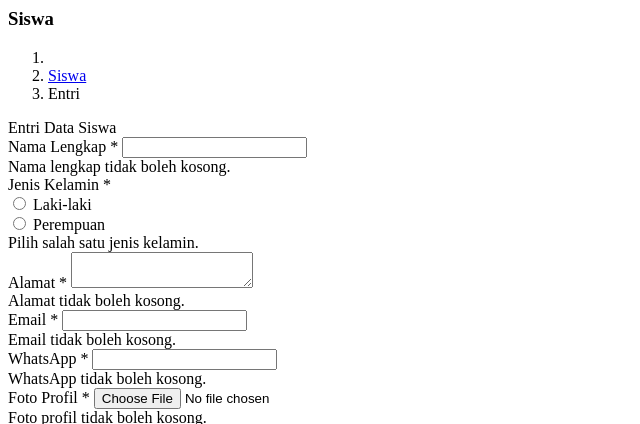
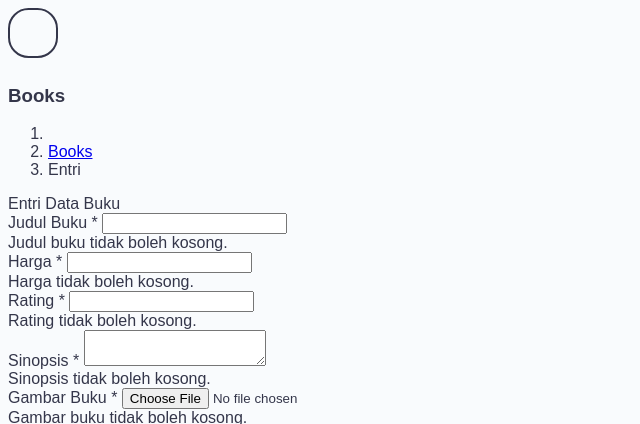
Before and after one commit to BookStore-TI2021B-TIM3/BookStore-Web, a PHP site: page /form_entri.php in a window 1280 px wide. Shown: the top 424 px of the page, without its empty margins (0-640 px from the left). Run offline with PHP 8.4, Linux system fonts and the light colour scheme.

Commit message:
fungsi create done

```diff
--- a/form_entri.php
+++ b/form_entri.php
@@ -2,24 +2,27 @@
     <!-- judul halaman -->
     <div class="flex-grow-1 d-flex align-items-center">
         <i class="fa-regular fa-user icon-title"></i>
-        <h3>Siswa</h3>
+        <h3>Books</h3>
     </div>
     <!-- breadcrumbs -->
     <div class="ms-5 ms-lg-0 pt-lg-2">
         <nav style="--bs-breadcrumb-divider: '>';" aria-label="breadcrumb">
             <ol class="breadcrumb">
-                <li class="breadcrumb-item"><a href="https://pustakakoding.com/" class="text-dark text-decoration-none"><i class="fa-solid fa-house"></i></a></li>
-                <li class="breadcrumb-item"><a href="?halaman=data" class="text-dark text-decoration-none">Siswa</a></li>
+                <li class="breadcrumb-item"><a href="" class="text-dark text-decoration-none"><i class="fa-solid fa-house"></i></a></li>
+                <li class="breadcrumb-item"><a href="?halaman=data" class="text-dark text-decoration-none">Books</a></li>
                 <li class="breadcrumb-item" aria-current="page">Entri</li>
             </ol>
         </nav>
     </div>
 </div>
 
+    <!-- Template CSS -->
+    <link rel="stylesheet" href="assets/css/style.css">
+
 <div class="bg-white rounded-4 shadow-sm p-4 mb-5">
     <!-- judul form -->
     <div class="alert alert-primary rounded-4 mb-5" role="alert">
-        <i class="fa-solid fa-pen-to-square me-2"></i> Entri Data Siswa
+        <i class="fa-solid fa-pen-to-square me-2"></i> Entri Data Buku
     </div>
     <!-- form entri data -->
     <form action="proses_simpan.php" method="post" enctype="multipart/form-data" class="needs-validation" novalidate>
@@ -27,52 +30,38 @@
         <div class="row">
             <div class="col-xl-6">
                 <div class="mb-3 pe-xl-3">
-                    <label class="form-label">Nama Lengkap <span class="text-danger">*</span></label>
-                    <input type="text" name="nama_lengkap" class="form-control" autocomplete="off" required>
-                    <div class="invalid-feedback">Nama lengkap tidak boleh kosong.</div>
-                </div>
-
-                <div class="mb-4 pe-xl-3">
-                    <label class="form-label">Jenis Kelamin <span class="text-danger">*</span></label>
-                    <br>
-                    <div class="form-check form-check-inline">
-                        <input type="radio" id="laki_laki" name="jenis_kelamin" class="form-check-input" value="Laki-laki" required>
-                        <label class="form-check-label" for="laki_laki">Laki-laki</label>
-                    </div>
-                    <div class="form-check form-check-inline">
-                        <input type="radio" id="perempuan" name="jenis_kelamin" class="form-check-input" value="Perempuan" required>
-                        <label class="form-check-label" for="perempuan">Perempuan</label>
-                        <div class="invalid-feedback invalid-feedback-inline">Pilih salah satu jenis kelamin.</div>
-                    </div>
+                    <label class="form-label">Judul Buku <span class="text-danger">*</span></label>
+                    <input type="text" name="title" class="form-control" autocomplete="off" required>
+                    <div class="invalid-feedback">Judul buku tidak boleh kosong.</div>
                 </div>
 
                 <div class="mb-3 pe-xl-3">
-                    <label class="form-label">Alamat <span class="text-danger">*</span></label>
-                    <textarea name="alamat" rows="2" class="form-control" autocomplete="off" required></textarea>
-                    <div class="invalid-feedback">Alamat tidak boleh kosong.</div>
+                    <label class="form-label">Harga <span class="text-danger">*</span></label>
+                    <input type="number" name="price" class="form-control" autocomplete="off" required>
+                    <div class="invalid-feedback">Harga tidak boleh kosong.</div>
                 </div>
 
                 <div class="mb-3 pe-xl-3">
-                    <label class="form-label">Email <span class="text-danger">*</span></label>
-                    <input type="email" name="email" class="form-control" autocomplete="off" required>
-                    <div class="invalid-feedback">Email tidak boleh kosong.</div>
+                    <label class="form-label">Rating <span class="text-danger">*</span></label>
+                    <input type="number" step="0.1" name="rating" class="form-control" autocomplete="off" required>
+                    <div class="invalid-feedback">Rating tidak boleh kosong.</div>
                 </div>
 
                 <div class="mb-3 pe-xl-3">
-                    <label class="form-label">WhatsApp <span class="text-danger">*</span></label>
-                    <input type="text" name="whatsapp" class="form-control" maxlength="13" autocomplete="off" onKeyPress="return goodchars(event,'0123456789',this)" required>
-                    <div class="invalid-feedback">WhatsApp tidak boleh kosong.</div>
+                    <label class="form-label">Sinopsis <span class="text-danger">*</span></label>
+                    <textarea name="synopsis" rows="2" class="form-control" autocomplete="off" required></textarea>
+                    <div class="invalid-feedback">Sinopsis tidak boleh kosong.</div>
                 </div>
             </div>
 
             <div class="col-xl-6">
                 <div class="mb-3 ps-xl-3">
-                    <label class="form-label">Foto Profil <span class="text-danger">*</span></label>
-                    <input type="file" accept=".jpg, .jpeg, .png" id="foto" name="foto" class="form-control" autocomplete="off" required>
-                    <div class="invalid-feedback">Foto profil tidak boleh kosong.</div>
+                    <label class="form-label">Gambar Buku <span class="text-danger">*</span></label>
+                    <input type="file" accept=".jpg, .jpeg, .png" id="imageUrl" name="imageUrl" class="form-control" autocomplete="off" required>
+                    <div class="invalid-feedback">Gambar buku tidak boleh kosong.</div>
 
                     <div class="mt-4">
-                        <img id="preview_foto" src="images/img-default.png" class="border border-2 img-fluid rounded-4 shadow-sm" alt="Foto Profil" width="240" height="240">
+                        <img id="preview_image" src="images/img-default.png" class="border border-2 img-fluid rounded-4 shadow-sm" alt="Gambar Buku" width="240" height="240">
                     </div>
 
                     <div class="form-text mt-4">
@@ -97,9 +86,9 @@
 
 <script type="text/javascript">
     // validasi file dan preview file sebelum diunggah
-    document.getElementById('foto').onchange = function() {
+    document.getElementById('imageUrl').onchange = function() {
         // mengambil value dari file
-        var fileInput = document.getElementById('foto');
+        var fileInput = document.getElementById('imageUrl');
         var filePath = fileInput.value;
         var fileSize = fileInput.files[0].size;
         // tentukan extension file yang diperbolehkan
@@ -111,7 +100,7 @@
             // reset input file
             fileInput.value = "";
             // tampilkan file default
-            document.getElementById("preview_foto").src = "images/img-default.png";
+            document.getElementById("preview_image").src = "images/img-default.png";
         }
         // jika ukuran file yang diunggah lebih dari 1 Mb
         else if (fileSize > 1000000) {
@@ -119,7 +108,7 @@
             // reset input file
             fileInput.value = "";
             // tampilkan file default
-            document.getElementById("preview_foto").src = "images/img-default.png";
+            document.getElementById("preview_image").src = "images/img-default.png";
         }
         // jika file yang diunggah sudah sesuai, tampilkan preview file
         else {
@@ -127,7 +116,7 @@
 
             reader.onload = function(e) {
                 // preview file
-                document.getElementById("preview_foto").src = e.target.result;
+                document.getElementById("preview_image").src = e.target.result;
             };
             // membaca file sebagai data URL
             reader.readAsDataURL(this.files[0]);
```
Also changed, not shown: Connection/db_connect.php (+16 -1 lines), proses_simpan.php (+23 -20 lines), assets/img/3e7af6031bf028e35f7bf62ed963ceab5b318635.jpeg (added).
